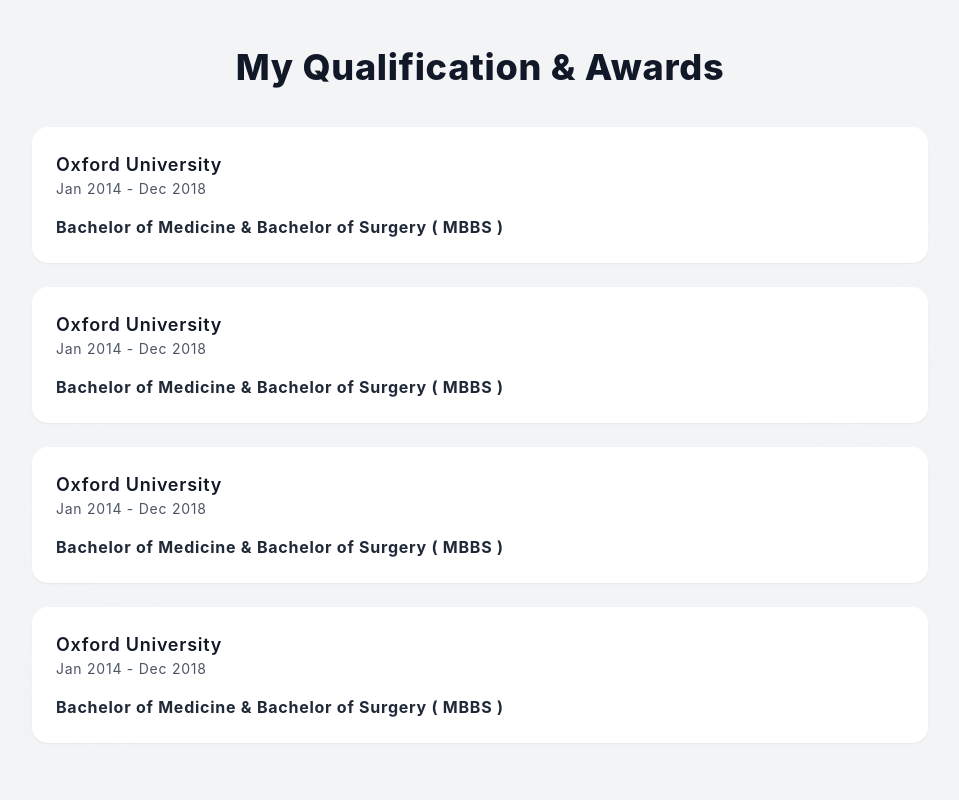
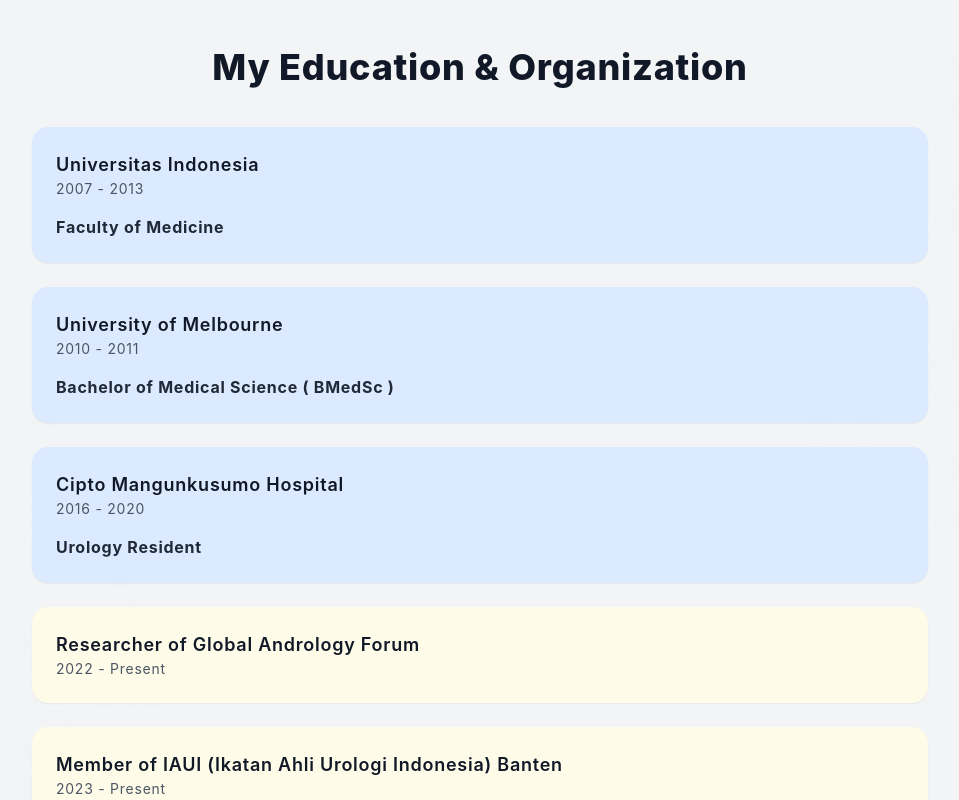
Before and after one commit to kevinlho/doctor_portofolio, a Vue app: page / in a window 1280 px wide. Shown: the part 1720-2520 px from the top of the page, without its empty margins (160-1119 px from the left). Built offline with nearby package versions, Linux system fonts and the light colour scheme.

Commit message:
adding clinical post

```diff
--- a/package.json
+++ b/package.json
@@ -5,7 +5,7 @@
   "private": true,
   "type": "module",
   "scripts": {
-    "dev": "vite",
+    "dev": "vite --host",
     "build": "run-p type-check \"build-only {@}\" --",
     "preview": "vite preview",
     "test:unit": "vitest",
--- a/src/components/AppHeader.vue
+++ b/src/components/AppHeader.vue
@@ -1,4 +1,5 @@
 <script setup>
+import { redirectToWhatsapp } from '@/utils/redirect'
 import { ref, defineProps } from 'vue'
 const props = defineProps({
   sticky: Boolean
@@ -7,6 +8,10 @@
 const mobileMenuOpen = ref(false)
 const toggleMobileMenu = () => {
   mobileMenuOpen.value = !mobileMenuOpen.value
+}
+
+const onClickAppointment = () => {
+  redirectToWhatsapp()
 }
 </script>
 
@@ -20,7 +25,7 @@
       <!-- Logo -->
       <div class="flex items-center gap-2">
         <img src="/assets/icon/ic_rupiahcepat.png" alt="Meditics Logo" class="w-6 h-6" />
-        <span :class="['font-bold text-xl', sticky ? 'text-black' : 'text-white']">Meditics</span>
+        <span :class="['font-bold text-xl', sticky ? 'text-black' : 'text-white']">Dr Isaac Deswanto</span>
       </div>
 
       <!-- Desktop Navigation -->
@@ -39,7 +44,8 @@
       <!-- CTA & Hamburger -->
       <div class="flex items-center gap-4">
         <button
-          class="hidden lg:block bg-lime-200 text-gray-900 font-semibold rounded px-5 py-2 hover:bg-lime-300 transition">
+          class="hidden lg:block bg-lime-200 text-gray-900 font-semibold rounded px-5 py-2 hover:bg-lime-300 transition"
+          @click="onClickAppointment()">
           BOOK AN APPOINTMENT
         </button>
         <button @click="toggleMobileMenu" class="p-2 rounded bg-gray-100 hover:bg-gray-200 lg:hidden">
--- a/src/router/index.ts
+++ b/src/router/index.ts
@@ -1,5 +1,6 @@
 import { createRouter, createWebHistory, type RouteRecordRaw } from 'vue-router'
 import HomeView from '../views/HomeView.vue'
+import ClinicalPost from '@/views/ClinicalPost.vue'
 import PageNotFound from '@/views/PageNotFound.vue'
 
 const adminRoute: RouteRecordRaw[] = [{}]
@@ -16,6 +17,16 @@
       level: ""
     }
   },
+  {
+    path: '/clinicalpost',
+    name: 'clinicalpost',
+    component: ClinicalPost,
+    meta: {
+      requiresAuth: false,
+      level: ""
+    }
+  },
+
 
   // 🛑 Catch-all 404 route (must be last!)
   {
--- /dev/null
+++ b/src/utils/redirect.ts
@@ -0,0 +1,6 @@
+export const redirectToWhatsapp = () => {
+    const EMC_WA = "+62881080779977"; // Ganti dengan nomor WhatsApp tujuan
+    const message = encodeURIComponent("Halo, Saya mau berkonsultasi dengan dokter Isaac Deswanto Sp.Urology.");
+    const whatsappUrl = `https://wa.me/${EMC_WA}?text=${message}`;
+    window.open(whatsappUrl, "_blank");
+}
--- /dev/null
+++ b/src/views/ClinicalPost.vue
@@ -0,0 +1,121 @@
+<script setup lang="ts">
+import { ref, onMounted, onBeforeUnmount } from 'vue'
+import AppHeader from '@/components/AppHeader.vue';
+import AppFooter from '@/components/AppFooter.vue';
+
+interface Testimonial {
+  quote: string
+  author: string
+  title: string
+  gradient: string
+}
+
+const testimonials: Testimonial[] = [
+  {
+    quote: "My mission is to treat every patient with care, respect, and the highest standard of medical knowledge",
+    author: "Robel Roy",
+    title: "USY",
+    gradient: "from-blue-900 via-blue-800 to-indigo-900"
+  },
+  {
+    quote: "Excellence in healthcare comes from combining compassion with cutting-edge medical expertise",
+    author: "Dr. Sarah Johnson",
+    title: "Chief Medical Officer",
+    gradient: "from-purple-900 via-purple-800 to-indigo-900"
+  },
+  {
+    quote: "Our commitment is to provide personalized care that puts patients first in every decision we make",
+    author: "Michael Chen",
+    title: "Healthcare Director",
+    gradient: "from-teal-900 via-blue-800 to-cyan-900"
+  },
+  {
+    quote: "Innovation in medicine means never stopping our pursuit of better outcomes for those we serve",
+    author: "Dr. Emily Watson",
+    title: "Research Lead",
+    gradient: "from-slate-900 via-gray-800 to-blue-900"
+  }
+]
+
+const stickyHeader = ref(false)
+const handleScroll = () => {
+  stickyHeader.value = window.scrollY > 100
+}
+
+onMounted(() => {
+  window.addEventListener('scroll', handleScroll)
+})
+
+onBeforeUnmount(() => {
+  window.removeEventListener('scroll', handleScroll)
+})
+
+</script>
+
+<template>
+  <div class="bg-[#02172e]">
+    <AppHeader :sticky="stickyHeader" />
+    <!-- Padding to prevent content being covered -->
+    <div :class="stickyHeader ? 'pt-[72px]' : ''">
+      <section class="relative bg-white text-gray-800 py-16 px-4 md:px-8 overflow-hidden">
+        <!-- Background SVG -->
+        <img src="/assets/bg/about-vector.svg" alt="Background"
+          class="absolute right-0 top-0 max-w-xl opacity-10 pointer-events-none select-none hidden md:block" />
+
+        <!-- Container -->
+        <div class="relative z-10 max-w-6xl mx-auto flex flex-col md:flex-row items-stretch gap-8">
+          <!-- Time For Meet Card -->
+          <div
+            class="bg-gradient-to-br from-[#052146] to-[#09275e] text-white rounded-2xl w-full max-w-sm overflow-hidden shadow-lg flex flex-col">
+            <img src="/assets/icon/ic_rupiahcepat.png" alt="Meditics Logo" class="w-full h-auto" />
+          </div>
+
+          <!-- About Me Content -->
+          <div class="flex-1 flex flex-col">
+            <!-- Top Section Grows -->
+            <div class="grow flex flex-col gap-6">
+              <!-- Title -->
+              <h2 class="text-3xl md:text-4xl font-extrabold">My Journey in Medicine</h2>
+
+              <!-- Paragraphs -->
+              <p class="text-gray-600">
+                I'm Dr. Tushar Raja a [Specialization, e.g., Internal Medicine Specialist] with a passion for providing
+                holistic, evidence-based medical care. With over 12 years of experience, I’ve had the privilege of
+                treating
+                thousands of patients with empathy, accuracy, and dedication.
+              </p>
+
+              <p class="text-gray-600">
+                I strongly believe that medicine is not just about treating diseases, but about understanding people,
+                building trust, and guiding them toward long-term wellness.
+              </p>
+
+              <!-- Motto -->
+              <div class="flex items-start gap-2">
+                <i class="fas fa-circle-arrow-right text-blue-500 mt-1"></i>
+                <p>
+                  <strong>Doctor's Motto or Belief:</strong> Healing begins with listening.
+                </p>
+              </div>
+            </div>
+
+            <!-- Button Section Always at Bottom When Space Available -->
+            <div class="mt-6">
+              <div class="flex flex-col sm:flex-row gap-4">
+                <button
+                  class="bg-blue-600 hover:bg-blue-700 text-white font-semibold px-6 py-3 rounded-md transition flex items-center gap-2">
+                  SEND MESSAGE <i class="fas fa-arrow-up-right-from-square"></i>
+                </button>
+                <button
+                  class="border border-black text-black hover:bg-black hover:text-white font-semibold px-6 py-3 rounded-md transition flex items-center gap-2">
+                  VIDEO CALL <i class="fas fa-arrow-up-right-from-square"></i>
+                </button>
+              </div>
+            </div>
+          </div>
+        </div>
+      </section>
+    </div>
+    <AppFooter />
+  </div>
+</template>
--- a/src/views/HomeView.vue
+++ b/src/views/HomeView.vue
@@ -4,7 +4,7 @@
 import DoctorProfile from './LandingPage/DoctorProfile.vue';
 import DoctorIntro from './LandingPage/DoctorIntro.vue';
 import MedicalService from './LandingPage/MedicalService.vue';
-import DoctorQualification from './LandingPage/DoctorQualification.vue';
+import DoctorEducation from './LandingPage/DoctorEducation.vue';
 import DoctorBlog from './LandingPage/DoctorBlog.vue';
 import ClinicLocation from './LandingPage/ClinicLocation.vue';
 import AppFooter from '@/components/AppFooter.vue';
@@ -66,7 +66,7 @@
       <DoctorProfile/>
       <DoctorIntro/>
       <MedicalService/>
-      <DoctorQualification/>
+      <DoctorEducation/>
       <DoctorBlog/>
       <ClinicLocation/>
     </div>
--- a/src/views/LandingPage/DoctorQualification.vue
+++ b/src/views/LandingPage/DoctorEducation.vue
@@ -2,26 +2,34 @@
 // Dummy data
 const qualifications = [
   {
-    university: "Oxford University",
-    date: "Jan 2014 - Dec 2018",
-    degree: "Bachelor of Medicine & Bachelor of Surgery ( MBBS )",
+    university: "Universitas Indonesia",
+    date: "2007 - 2013",
+    degree: "Faculty of Medicine",
   },
   {
-    university: "Oxford University",
-    date: "Jan 2014 - Dec 2018",
-    degree: "Bachelor of Medicine & Bachelor of Surgery ( MBBS )",
+    university: "University of Melbourne",
+    date: "2010 - 2011",
+    degree: "Bachelor of Medical Science ( BMedSc )",
   },
   {
-    university: "Oxford University",
-    date: "Jan 2014 - Dec 2018",
-    degree: "Bachelor of Medicine & Bachelor of Surgery ( MBBS )",
+    university: "Cipto Mangunkusumo Hospital",
+    date: "2016 - 2020",
+    degree: "Urology Resident",
+  }
+];
+
+const organizations = [
+  {
+    name: "Researcher of Global Andrology Forum",
+    role: "Member",
+    date: "2022 - Present",
   },
   {
-    university: "Oxford University",
-    date: "Jan 2014 - Dec 2018",
-    degree: "Bachelor of Medicine & Bachelor of Surgery ( MBBS )",
-  },
-];
+    name: "Member of IAUI (Ikatan Ahli Urologi Indonesia) Banten",
+    role: "Member",
+    date: "2023 - Present",
+  }
+]
 </script>
 
 <template>
@@ -34,12 +42,12 @@
 
     <div class="max-w-4xl mx-auto relative z-10 text-center">
       <!-- Section Title -->
-      <h2 class="text-3xl md:text-4xl font-extrabold text-gray-900 mb-10">My Qualification & Awards</h2>
+      <h2 class="text-3xl md:text-4xl font-extrabold text-gray-900 mb-10">My Education & Organization</h2>
 
       <!-- Grid Cards -->
       <div class="grid grid-cols-1 gap-6">
         <div v-for="(q, index) in qualifications" :key="index"
-          class="bg-white rounded-2xl shadow-sm p-6 flex flex-col gap-4">
+          class="bg-blue-100 rounded-2xl shadow-sm p-6 flex flex-col gap-4">
           <!-- University & Date -->
           <div class="text-left">
             <p class="text-lg font-semibold text-gray-900">{{ q.university }}</p>
@@ -51,6 +59,15 @@
             <p class="text-base font-bold text-gray-800">{{ q.degree }}</p>
           </div>
         </div>
+
+        <div v-for="(o, index) in organizations" :key="index"
+          class="bg-yellow-50 rounded-2xl shadow-sm p-6 flex flex-col gap-4">
+          <!-- University & Date -->
+          <div class="text-left">
+            <p class="text-lg font-semibold text-gray-900">{{ o.name }}</p>
+            <p class="text-sm text-gray-600">{{ o.date }}</p>
+          </div>
+        </div>
       </div>
 
     </div>
--- /dev/null
+++ b/src/views/LandingPage/DoctorQualification copy.vue
@@ -0,0 +1,53 @@
+<script setup lang="ts">
+// Dummy data
+const qualifications = [
+  {
+    university: "Universitas Indonesia",
+    date: "2007 - 2013",
+    degree: "Faculty of Medicine",
+  },
+  {
+    university: "University of Melbourne",
+    date: "2010 - 2011",
+    degree: "Bachelor of Medical Science ( BMedSc )",
+  },
+  {
+    university: "Cipto Mangunkusumo Hospital",
+    date: "2016 - 2020",
+    degree: "Urology Resident",
+  }
+];
+</script>
+
+<template>
+  <section class="bg-gray-100 py-16 px-4 md:px-8 relative overflow-hidden">
+    <!-- Background SVG Decorations (optional) -->
+    <img src="/assets/bg/about-vector.svg"
+      class="absolute bottom-0 left-0 max-w-xs opacity-10 pointer-events-none select-none" alt="Left decoration" />
+    <img src="/assets/bg/about-vector.svg"
+      class="absolute top-0 right-0 max-w-xs opacity-10 pointer-events-none select-none" alt="Right decoration" />
+
+    <div class="max-w-4xl mx-auto relative z-10 text-center">
+      <!-- Section Title -->
+      <h2 class="text-3xl md:text-4xl font-extrabold text-gray-900 mb-10">My Qualification & Awards</h2>
+
+      <!-- Grid Cards -->
+      <div class="grid grid-cols-1 gap-6">
+        <div v-for="(q, index) in qualifications" :key="index"
+          class="bg-white rounded-2xl shadow-sm p-6 flex flex-col gap-4">
+          <!-- University & Date -->
+          <div class="text-left">
+            <p class="text-lg font-semibold text-gray-900">{{ q.university }}</p>
+            <p class="text-sm text-gray-600">{{ q.date }}</p>
+          </div>
+
+          <!-- Degree -->
+          <div class="text-left">
+            <p class="text-base font-bold text-gray-800">{{ q.degree }}</p>
+          </div>
+        </div>
+      </div>
+
+    </div>
+  </section>
+</template>
--- a/vite.config.ts
+++ b/vite.config.ts
@@ -16,4 +16,9 @@
       '@': fileURLToPath(new URL('./src', import.meta.url))
     },
   },
+  server: {
+    watch: {
+      usePolling: true,
+    }
+  },
 })
```
Also changed, not shown: 1 other file (tests, documents, lock files or other folders).
